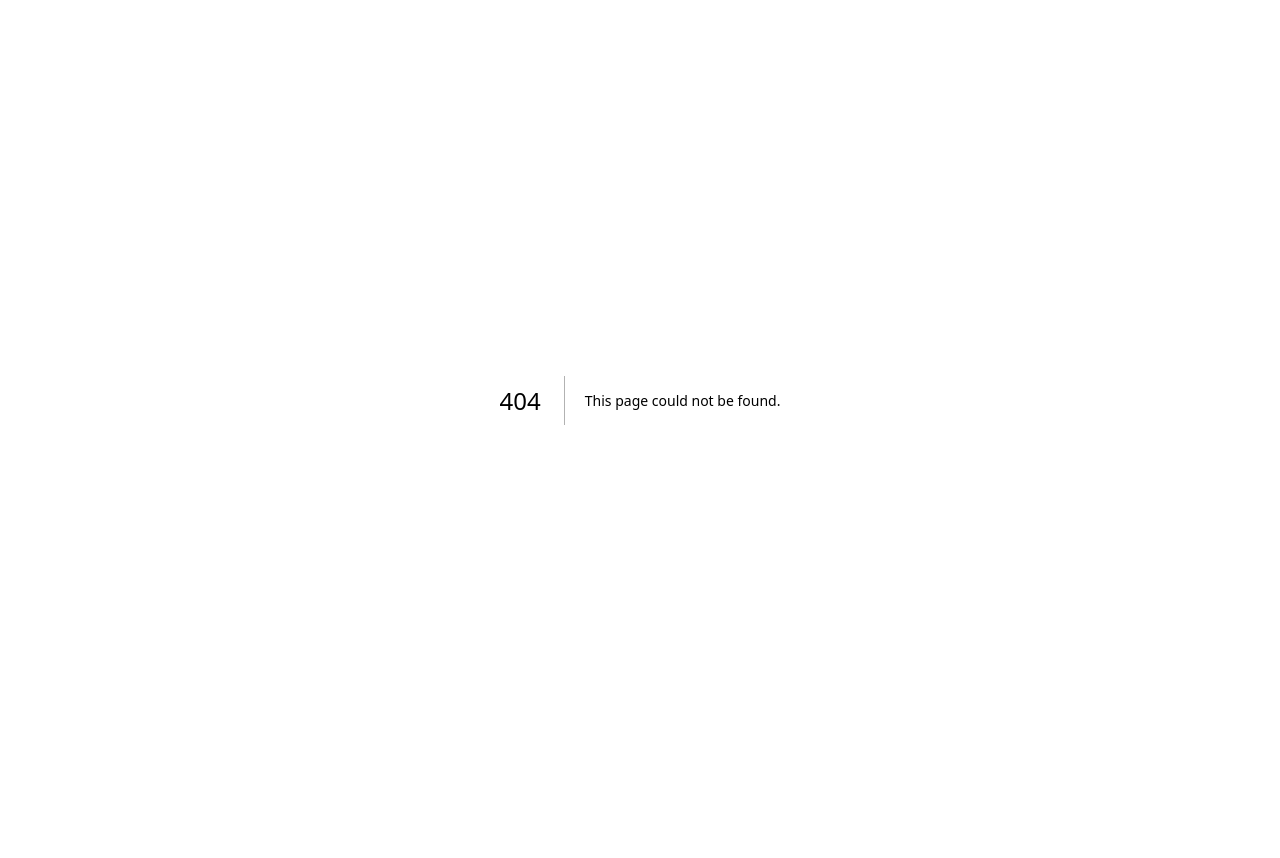
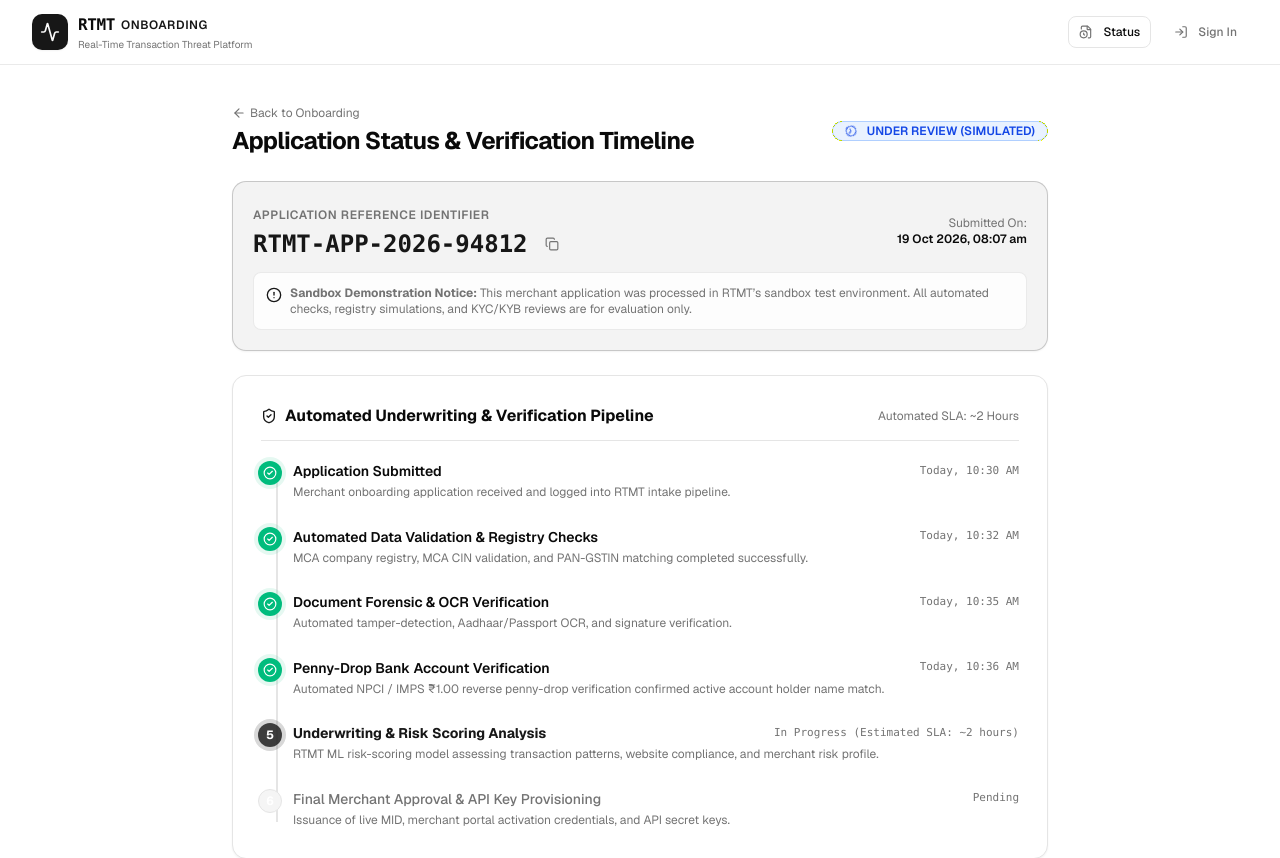
Before and after one commit to 0xkid-root/rttmt_onbording, a Next.js app: page /onboarding/status in a window 1280 px wide. Before the commit this address had no page. Shown: the top 858 px of the page. Before the commit the page ends 800 px from the top, so only its background shows below. Built offline with nearby package versions, Linux system fonts and the light colour scheme.

Commit message:
feat(routes): add /onboarding/status tracking page route

```diff
--- /dev/null
+++ b/src/app/onboarding/status/page.tsx
@@ -0,0 +1,11 @@
+import { Metadata } from "next";
+import { OnboardingStatusScreen } from "@/features/onboarding/components/OnboardingStatusScreen";
+
+export const metadata: Metadata = {
+  title: "Application Status & Verification Timeline — RTMT",
+  description: "Track your RTMT merchant underwriting and compliance review timeline.",
+};
+
+export default function OnboardingStatusPage() {
+  return <OnboardingStatusScreen />;
+}
```
